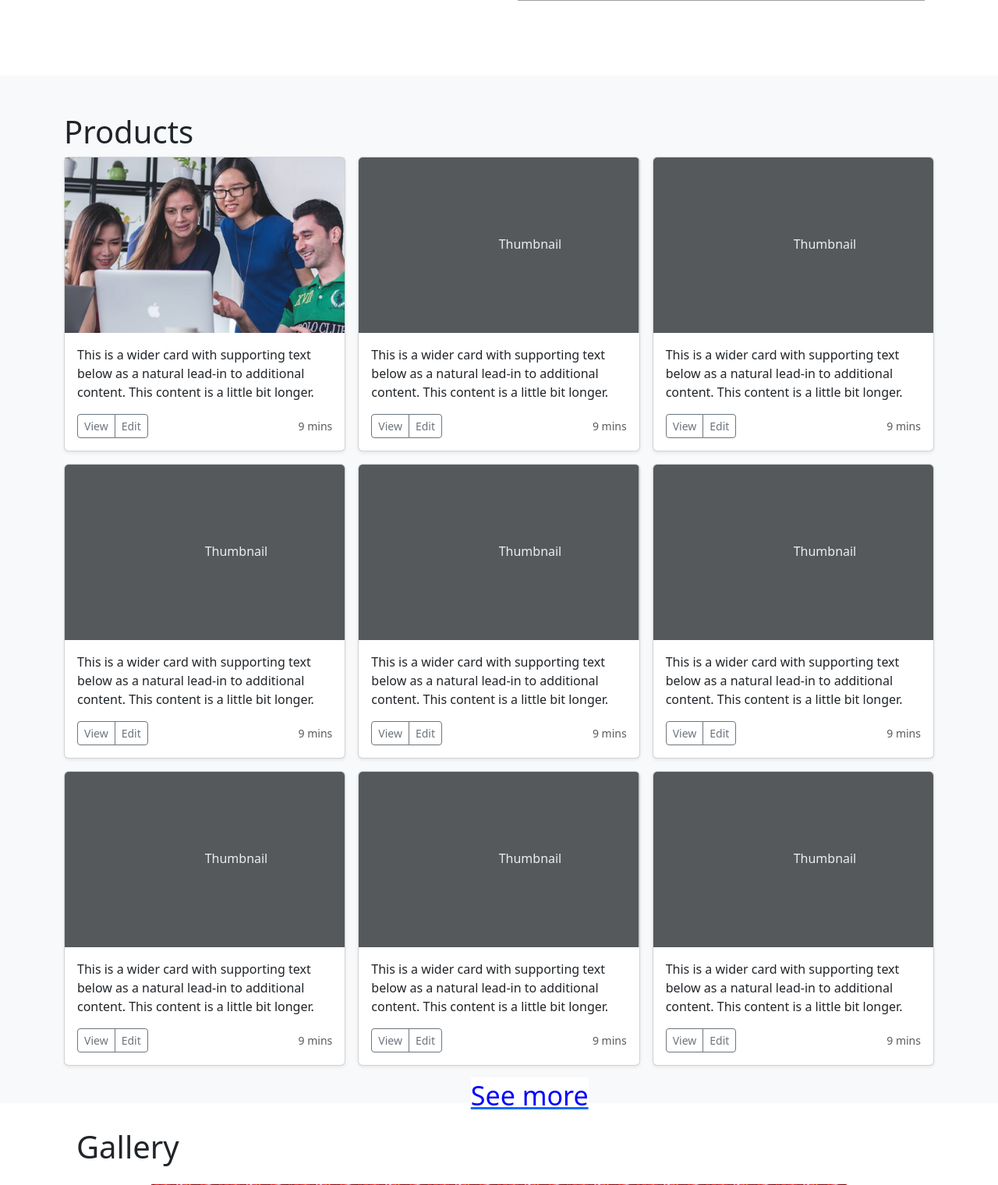
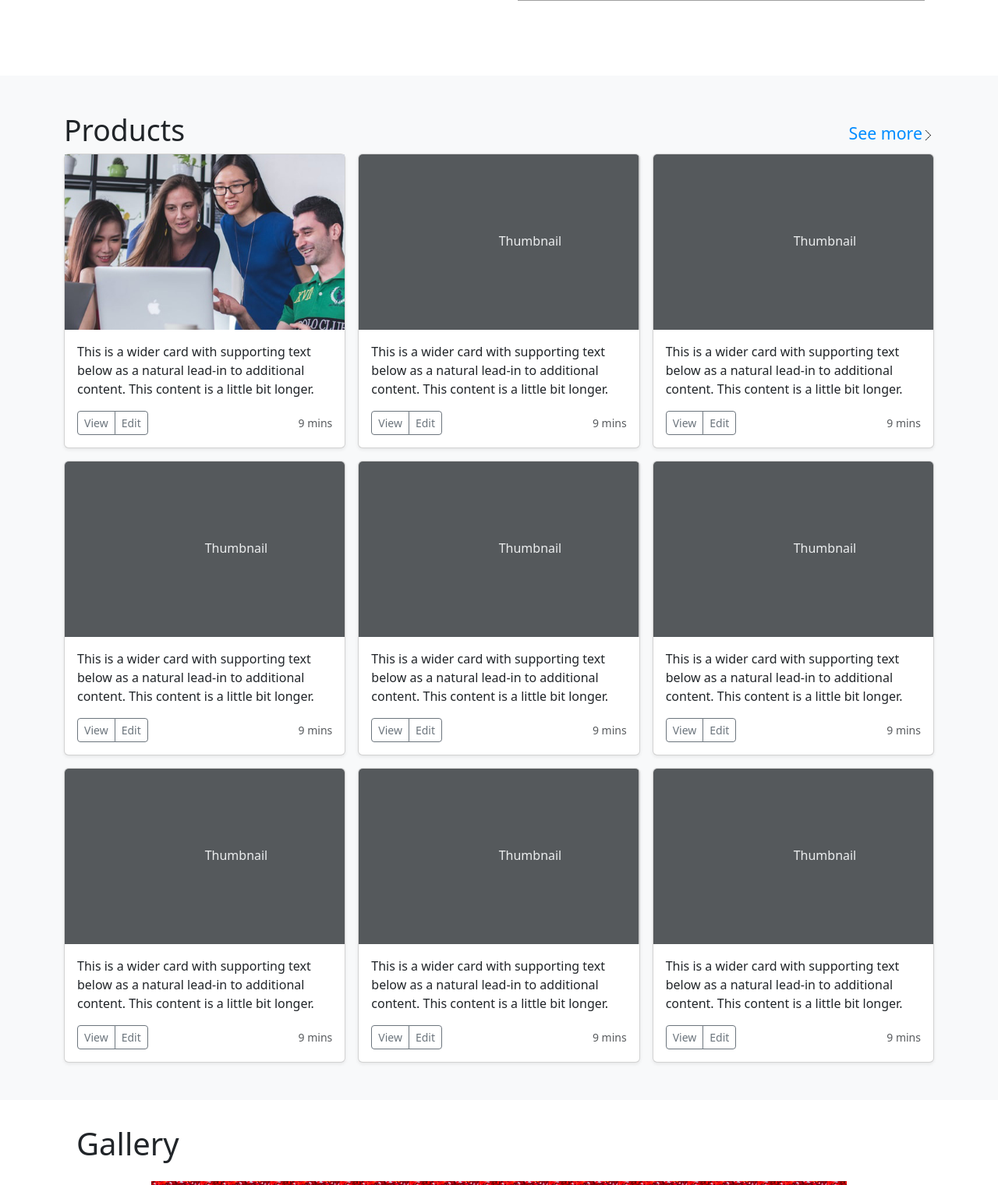
Before and after one commit to erf04/kgs, a Django app: page /en/ in a window 1280 px wide. Shown: the part 1121-2641 px from the top of the page at 78% size. Run offline with Django 4.2, Linux system fonts and the light colour scheme; some libraries are stand-ins or nearby versions; grey boxes are pictures that could not be loaded.

Commit message:
more products and somethong else

```diff
--- a/oobacho/enapp/templates/baseEn.html
+++ b/oobacho/enapp/templates/baseEn.html
@@ -12,18 +12,9 @@
       integrity="sha384-T3c6CoIi6uLrA9TneNEoa7RxnatzjcDSCmG1MXxSR1GAsXEV/Dwwykc2MPK8M2HN"
       crossorigin="anonymous"
     />
-    <!-- <link
-      rel="stylesheet"
-      href="https://cdnjs.cloudflare.com/ajax/libs/normalize/5.0.0/normalize.min.css"
-    /> -->
-
-    <!-- <link
-      rel="stylesheet"
-      href="https://maxcdn.bootstrapcdn.com/bootstrap/3.3.6/css/bootstrap.min.css"
-      /> -->
-      <!-- <link rel="stylesheet" href="{% static 'style1.css' %}" /> -->
-      <link rel="stylesheet" href="{% static 'style.css' %}" />
-    </head>
+    <link rel="stylesheet" href="{% static 'style.css' %}" />
+  </head>
+  <body>
     <header class="p-3 text-bg-dark">
       <div class="container">
         <div
@@ -125,15 +116,13 @@
         </div>
       </div>
     </header>
-  <body>
     <!--
     write the header(like navbar)
     -->
 
     {% block content %} {% endblock %}
-  </body>
     <!--
-    write the footer
+      write the footer
     -->
     <div class="container border-top">
       <footer class="py-5">
@@ -257,8 +246,8 @@
       crossorigin="anonymous"
     ></script>
     <!-- <script src="http://cdnjs.cloudflare.com/ajax/libs/jquery/2.2.2/jquery.min.js"></script>
-      <script src="http://maxcdn.bootstrapcdn.com/bootstrap/3.3.6/js/bootstrap.min.js"></script> -->
+  <script src="http://maxcdn.bootstrapcdn.com/bootstrap/3.3.6/js/bootstrap.min.js"></script> -->
     <script src="{% static 'index.js' %}"></script>
     <script src="{% static '3a2eaf6206.js' %}"></script>
-
+  </body>
 </html>
--- a/oobacho/enapp/templates/indexEn.html
+++ b/oobacho/enapp/templates/indexEn.html
@@ -1,53 +1,5 @@
 {% extends 'baseEn.html' %} {% load static %} {% block content %}
-
-<style>
-  #more-products {
-    display: block;
-    padding: 0.2em 0;
-    border: red;
-    margin: 15px;
-    position: absolute;
-    left: 46%;
-    display: inline-block;
-    outline: none;
-    cursor: pointer;
-    font-weight: 500;
-    /* border: 1px solid transparent; */
-    border-radius: 2px;
-    height: auto;
-    width: auto;
-    line-height: 34px;
-    font-size: 34px;
-    /* color: #241c15; */
-    background-color: rgb(255, 255, 255);
-    /* transition: background-color 0.2s ease-in-out 0s,
-      opacity 0.2s ease-in-out 0s; */
-    /* padding: 0 18px; */
-    /* padding: 10px; */
-  }
-
-  #more-products::after {
-    content: "";
-    position: absolute;
-    bottom: 0;
-    left: 0;
-    width: 100%;
-    height: 0.1em;
-    background-color: rgb(0, 0, 0);
-    opacity: 0;
-    transition: opacity 300ms, transform 300ms;
-  }
-
-  #more-products:hover::after,
-  #more-products:focus::after {
-    opacity: 1;
-    transform: translate3d(0, 0.2em, 0);
-    transform-origin: center;
-  }
-</style>
-
 <!-- Loader -->
-
 <div id="loader-wrapper">
   <div id="loader"></div>
   <div class="loader-section section-left"></div>
@@ -172,27 +124,26 @@
 <!-- Products -->
 <div class="album py-5 bg-body-tertiary" id="products">
   <div class="container">
-    <h1>Products</h1>
+    <div class="flex items-center justify-between">
+      <div class="flex items-center">
+        <h4 style="font-size: 28pt">Products</h4>
+      </div>
+      <a class="flex items-center more-products" href="{% url 'products' %}"
+        ><span>
+          See more<img
+            class="arrow-more-pro"
+            src="{% static 'icons8-arrow-50.png' %}"
+            alt=""
+          />
+        </span>
+      </a>
+    </div>
     <div class="row row-cols-1 row-cols-sm-2 row-cols-md-3 g-3">
       <div class="col">
         <div class="card shadow-sm zooom">
-          <!-- <svg
-            class="bd-placeholder-img card-img-top"
-            width="100%"
-            height="225"
-            xmlns="http://www.w3.org/2000/svg"
-            role="img"
-            aria-label="Placeholder: Thumbnail"
-            preserveAspectRatio="xMidYMid slice"
-            focusable="false"
-          >
-            <title>Placeholder</title>
-            <rect width="100%" height="100%" fill="#55595c"></rect>
-            <text x="50%" y="50%" fill="#eceeef" dy=".3em">Thumbnail</text>
-          </svg> -->
           <a href="{% url 'products' %}">
             <img
-              style="height: 225px; width: 100%;"
+              style="height: 225px; width: 100%"
               src="{% static 'img/about.jpg' %}"
               alt=""
             />
@@ -508,9 +459,6 @@
         </div>
       </div>
     </div>
-    <a href="{% url 'products' %}" id="more-products"
-      ><span style="color: blue">See more</span></a
-    >
   </div>
 </div>
 
--- a/oobacho/static/index.js
+++ b/oobacho/static/index.js
@@ -1,20 +1,17 @@
-// Instantiate the Bootstrap carousel
-$('.multi-item-carousel').carousel({
-  interval: false
-});
-
-// for every slide in carousel, copy the next slide's item in the slide.
-// Do the same for the next, next item.
-$('.multi-item-carousel .item').each(function(){
+$(".multi-item-carousel .item").each(function () {
   var next = $(this).next();
   if (!next.length) {
-    next = $(this).siblings(':first');
+    next = $(this).siblings(":first");
   }
-  next.children(':first-child').clone().appendTo($(this));
+  next.children(":first-child").clone().appendTo($(this));
 
-  if (next.next().length>0) {
-    next.next().children(':first-child').clone().appendTo($(this));
+  if (next.next().length > 0) {
+    next.next().children(":first-child").clone().appendTo($(this));
   } else {
-  	$(this).siblings(':first').children(':first-child').clone().appendTo($(this));
+    $(this)
+      .siblings(":first")
+      .children(":first-child")
+      .clone()
+      .appendTo($(this));
   }
 });
--- a/oobacho/static/style.css
+++ b/oobacho/static/style.css
@@ -497,3 +497,38 @@ img {
 .zooom:hover {
     transform: scale(1.04);
 }
+
+.more-products {
+    /* float: right; */
+    text-decoration: none;
+    color: rgb(0, 140, 255);
+    font-size: 16pt;
+    /* position: relative; */
+    /* margin-top: 6px; */
+    /* text-decoration: none;
+    position: absolute;
+    cursor: pointer;
+    font-weight: 500;
+    line-height: 34px;
+    font-size: 34px;
+    background-color: rgb(255, 255, 255); */
+}
+
+.arrow-more-pro {
+    padding: 0;
+    margin: 0;
+    width: 15px;
+    height: 15px;
+}
+
+.flex {
+    display: flex;
+}
+
+.justify-between {
+    justify-content: space-between;
+}
+
+.items-center {
+    align-items: center;
+}
```
Also changed, not shown: oobacho/static/style1.css (deleted, +0 -45 lines), oobacho/static/icons8-arrow-50.png (added).
